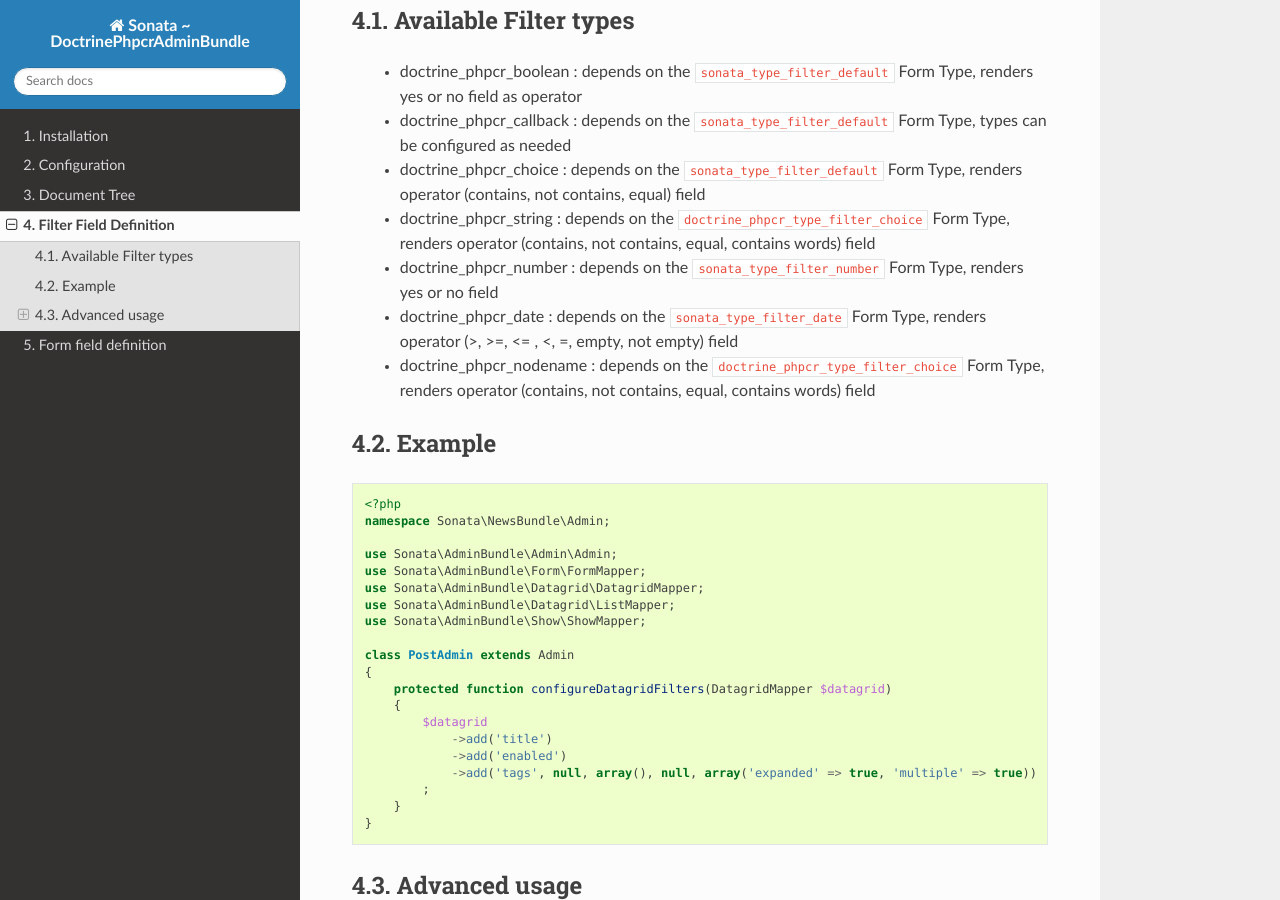
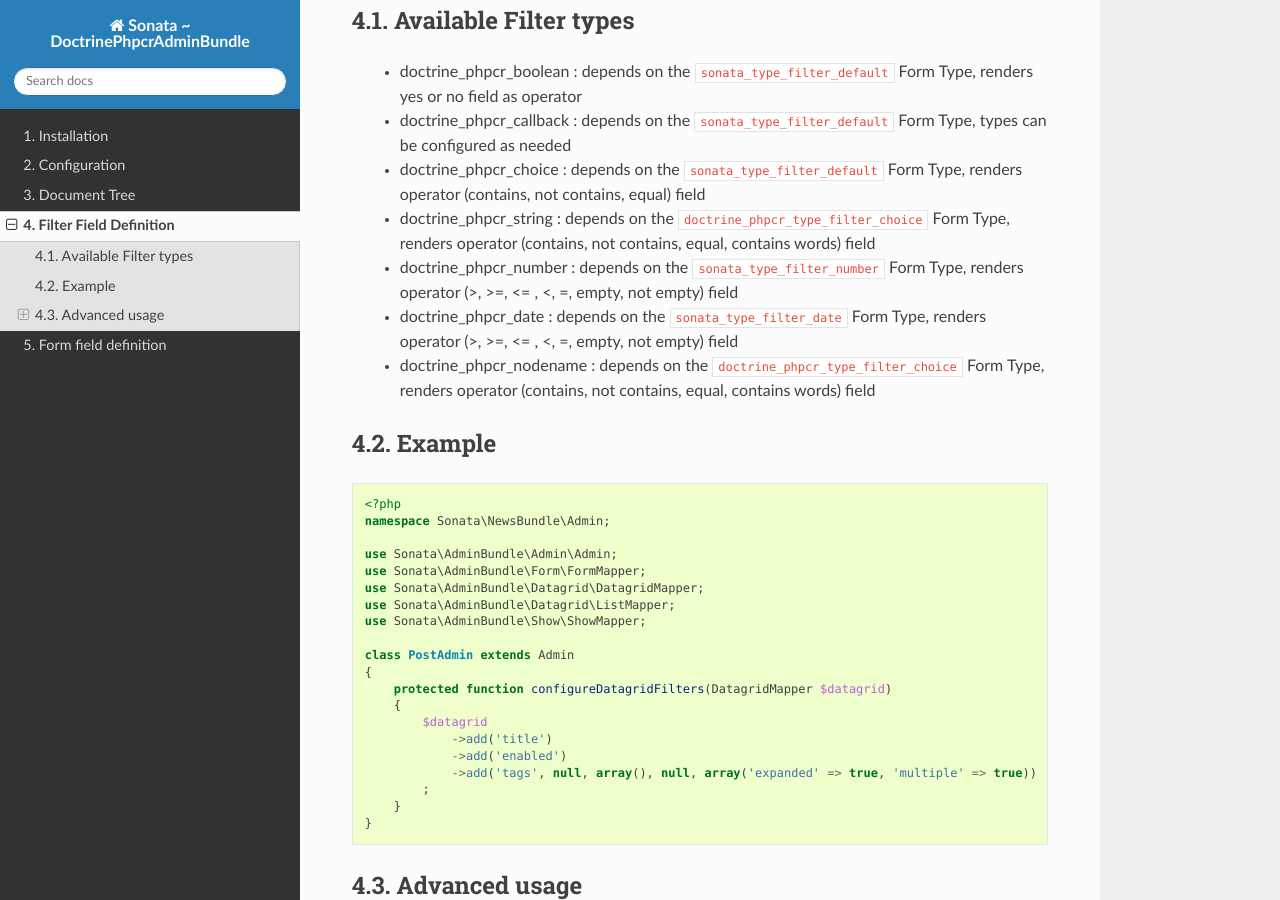
Before and after one commit to sonata-project/SonataDoctrinePhpcrAdminBundle, a Sphinx documentation site: the page built from Resources/doc/reference/filter_field_definition.rst, in a window 1280 px wide and 900 px high, scrolled down 734 px. Built offline with Sphinx 7.4.7 and the Read the Docs theme 2.0.0, drawn with Linux system fonts in a browser that asks for light colours.

Commit message:
fix probable copy-paste mistake
I can't see why a number would be filtered with "yes" or "no"

```diff
--- a/Resources/doc/reference/filter_field_definition.rst
+++ b/Resources/doc/reference/filter_field_definition.rst
@@ -29,7 +29,7 @@ Available Filter types
   - doctrine_phpcr_callback   : depends on the ``sonata_type_filter_default`` Form Type, types can be configured as needed
   - doctrine_phpcr_choice     : depends on the ``sonata_type_filter_default`` Form Type, renders operator (contains, not contains, equal) field
   - doctrine_phpcr_string     : depends on the ``doctrine_phpcr_type_filter_choice`` Form Type, renders operator (contains, not contains, equal, contains words) field
-  - doctrine_phpcr_number     : depends on the ``sonata_type_filter_number`` Form Type, renders yes or no field
+  - doctrine_phpcr_number     : depends on the ``sonata_type_filter_number`` Form Type, renders operator (>, >=, <= , <, =, empty, not empty) field
   - doctrine_phpcr_date       : depends on the ``sonata_type_filter_date`` Form Type, renders operator (>, >=, <= , <, =, empty, not empty) field
   - doctrine_phpcr_nodename   : depends on the ``doctrine_phpcr_type_filter_choice`` Form Type, renders operator (contains, not contains, equal, contains words) field
 
```
